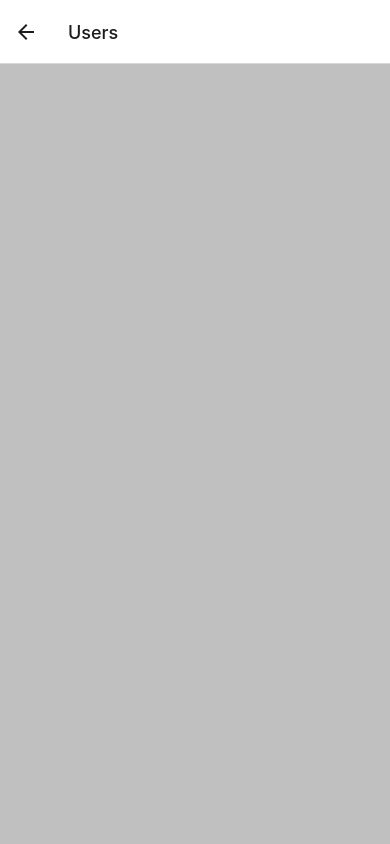
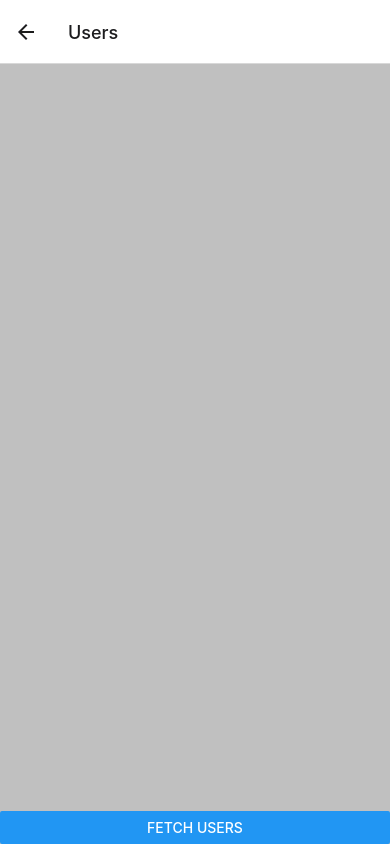
Before and after one commit to eggfreitag/react-query, a React Native app in the folder client/: screen /Users in a window 390 px wide. Built offline with nearby package versions, Linux system fonts and the light colour scheme.

Commit message:
useQuery의 refetch를 이용하여 특정 이벤트 발생시 API호출 구현

```diff
--- a/client/src/screens/Users/Users.tsx
+++ b/client/src/screens/Users/Users.tsx
@@ -1,11 +1,12 @@
 import React from "react";
 import axios from "axios";
-import { Text, View } from "react-native";
+import { Button, Text, View } from "react-native";
 import { useQuery } from "@tanstack/react-query";
 import { ScrollView } from "react-native-gesture-handler";
 
 import { User } from "../../types";
 import withSuspense from "../../hooks/withSuspense";
+import { useSafeAreaInsets } from "react-native-safe-area-context";
 
 const fetchUsers = () => {
   return axios.get("http://localhost:3000/users");
@@ -16,7 +17,11 @@ const suspenseOption = {
 };
 
 const Users = () => {
-  const { data } = useQuery<{ data: User[] }, Error>(["users"], fetchUsers, {
+  const { bottom } = useSafeAreaInsets();
+  const { data, refetch, isFetching } = useQuery<{ data: User[] }, Error>(
+    ["users"],
+    fetchUsers,
+    {
       ...suspenseOption,
       // cacheTime: 10000, // 10초간 캐시를 사용, 10초가 지나면 재요청 (default: 5분)
       // staleTime: 10000, // 캐시된 데이터가 만료되기 전에 사용할 수 있는 시간, staleTime이 지나면 재요청 (default: 0)
@@ -25,15 +30,17 @@ const Users = () => {
       // refetchInterval: 10000, // 10초마다 재요청 (default: false)
       // refetchIntervalInBackground: true, // 백그라운드에서도 재요청 (default: false)
       enabled: false,
-  });
+    }
+  );
 
   return (
-    <View style={{ flex: 1, backgroundColor: "silver" }}>
+    <View style={{ flex: 1, backgroundColor: "silver", paddingBottom: bottom }}>
       <ScrollView style={{ flex: 1 }}>
         {data?.data.map((user) => (
           <Text key={user.id}>{user.repo.name}</Text>
         ))}
       </ScrollView>
+      <Button title="Fetch Users" onPress={() => refetch()} />
     </View>
   );
 };
```
Lines whose indentation alone changed are shown as unchanged.
